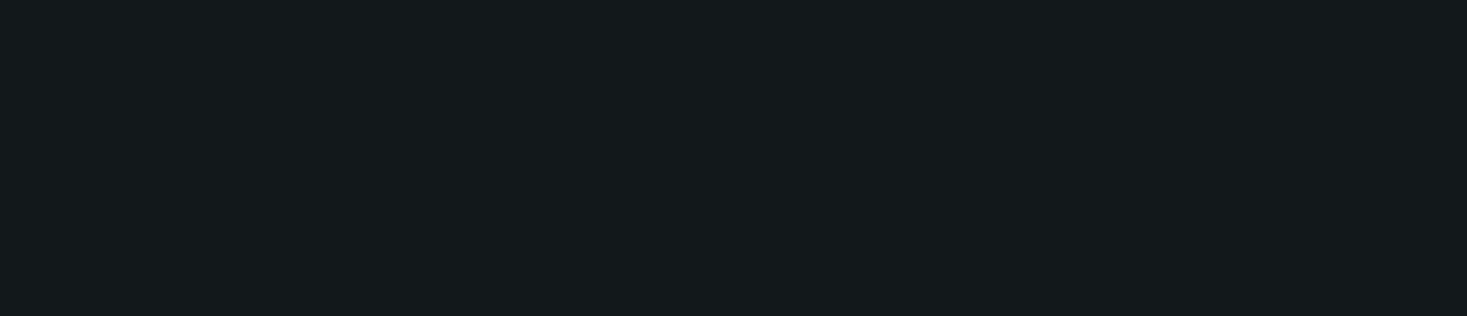
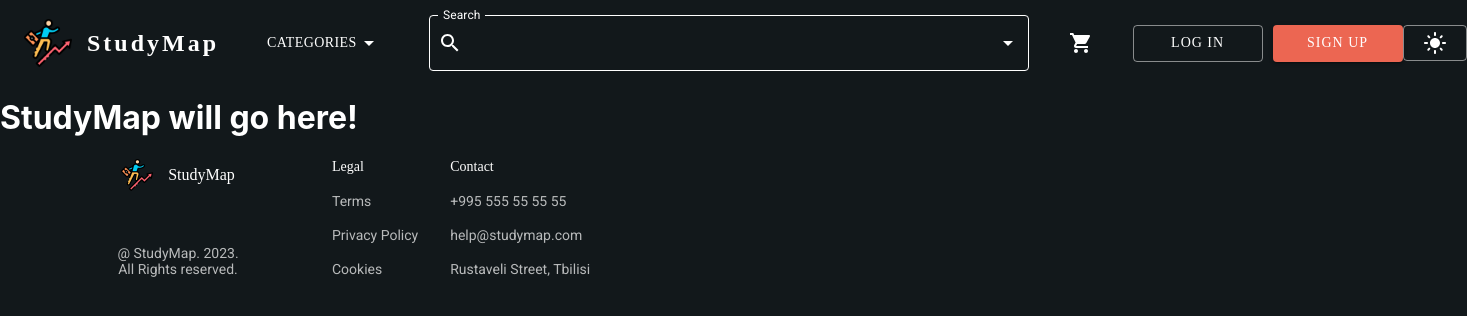
Before and after one commit to qeto22/StudyMap, a React (Create React App) app: page /map/1 in a window 1280 px wide. Before the commit this address had no page. Shown: the top 316 px of the page, 1467 px wide, since content can reach past the window. Built offline with nearby package versions, Linux system fonts and the light colour scheme; a web font is replaced by a local one.

Commit message:
Added route for studymap

```diff
--- a/src/components/App.js
+++ b/src/components/App.js
@@ -7,6 +7,7 @@
 import SearchContent from "./search/SearchContent";
 import AuthorContent from "./author/AuthorContent";
 import CourseContent from "./course/CourseContent";
+import StudyMapContent from "./studymap/StudyMapContent";
 
 function App() {
   return (
@@ -20,6 +21,7 @@
             <Route path="/search" element={<SearchContent />} />
             <Route path="/author/:author" element={<AuthorContent />} />
             <Route path="/course/:courseId" element={<CourseContent />} />
+            <Route path="/map/:mapId" element={<StudyMapContent/>} />
           </Routes>
         </Router>
       </AuthProvider>
--- /dev/null
+++ b/src/components/studymap/StudyMapContent.js
@@ -0,0 +1,14 @@
+import Footer from "../footer/Footer";
+import NavigationBar from "../navbar/NavigationBar";
+
+function StudyMapContent() {
+    return (
+        <div>
+            <NavigationBar />
+            <h1>StudyMap will go here!</h1>
+            <Footer />
+        </div>
+    )
+}
+
+export default StudyMapContent;
```
